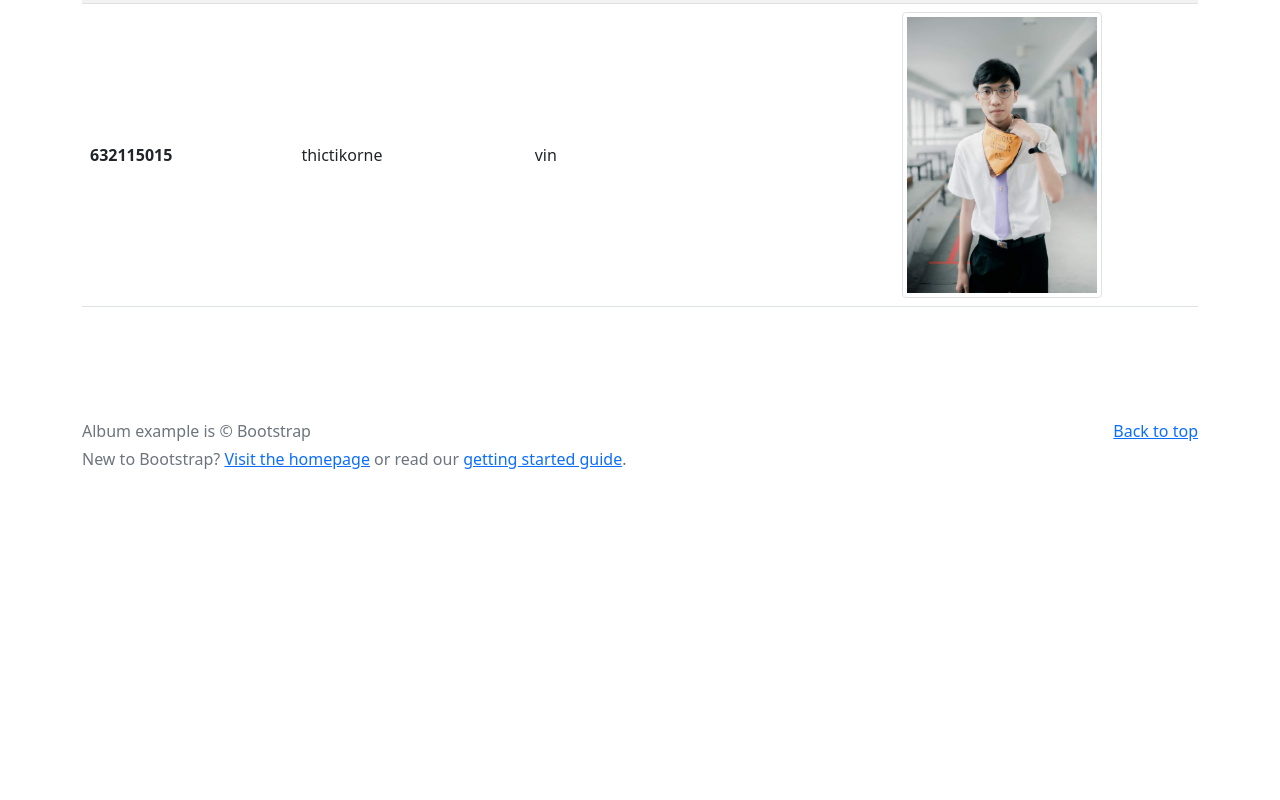
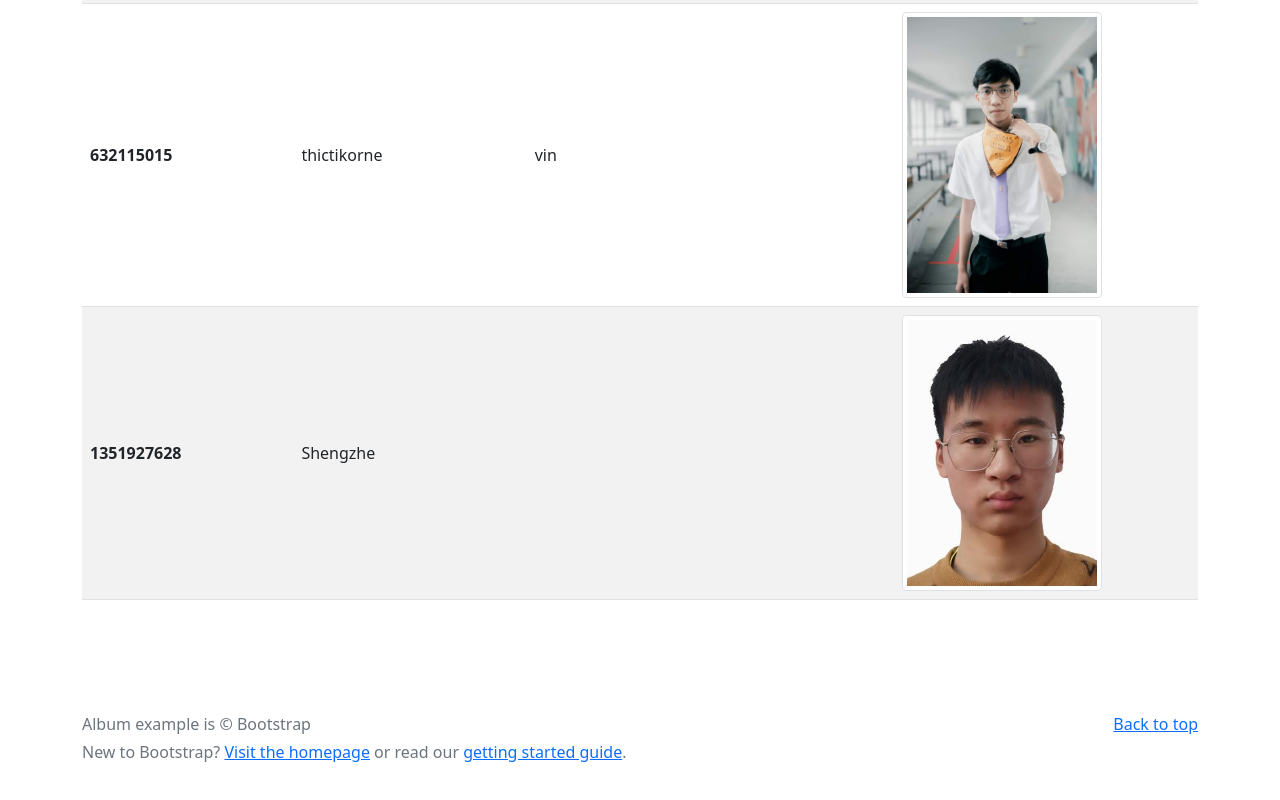
Before and after one commit to ShengzheH/Myrepo, a plain HTML site: page docs/index.html in a window 1280 px wide. Shown: the part 9434-10234 px from the top of the page. Before the commit the page ends 9953 px from the top, so only its background shows below. Drawn offline with nearby package versions, Linux system fonts and the light colour scheme.

Commit message:
updata  by huai

```diff
--- a/docs/index.html
+++ b/docs/index.html
@@ -377,6 +377,14 @@
                             <img src="assets/632115015.jpg" class="img-thumbnail" width="200px" height="200px" alt="Thictikorne">
                         </td>
                     </tr>
+                    <tr>
+                        <th scope="row" class="align-middle">1351927628</th>
+                        <td class="align-middle">Shengzhe</td>
+                        <td class="align-middle"></td>
+                        <td class="text-center align-middle">
+                            <img src="assets/1351927628.jpg" class="img-thumbnail" width="200px" height="200px" alt="Thictikorne">
+                        </td>
+                    </tr>
                 </tbody>
             </table>
         </section>
```
Also changed, not shown: docs/assets/1351927628.jpg (added).
